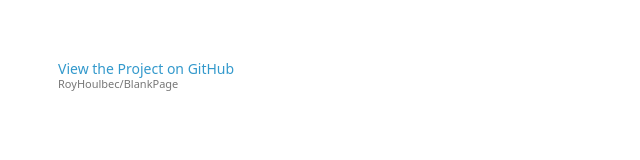
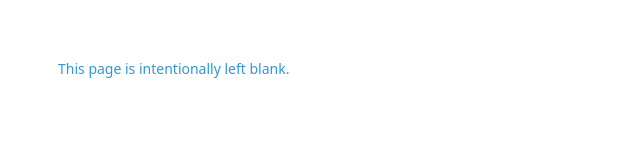
Before and after one commit to RoyHoulbec/BlankPage, a plain HTML site: page index.html in a window 1280 px wide. Shown: the whole page, without its empty margins (0-640 px from the left). Drawn offline with Linux system fonts and the light colour scheme; a web font is replaced by a local one.

Commit message:
Update index.html

```diff
--- a/index.html
+++ b/index.html
@@ -15,7 +15,7 @@
   <body>
 
 
-        <p class="view"><a href="https://github.com/RoyHoulbec/BlankPage">View the Project on GitHub <small>RoyHoulbec/BlankPage</small></a></p>
+        <p class="view"><a href="https://github.com/RoyHoulbec/BlankPage">This page is intentionally left blank.</a></p>
 
 
     <script src="javascripts/scale.fix.js"></script>
```
